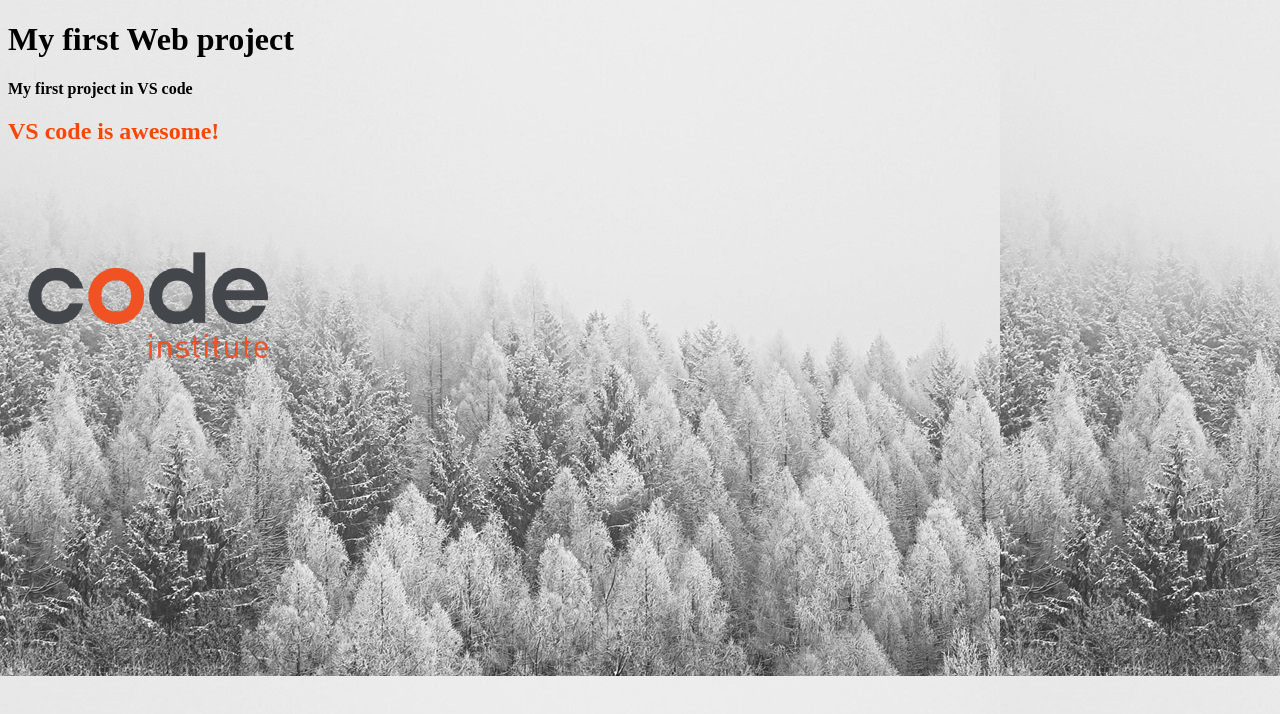
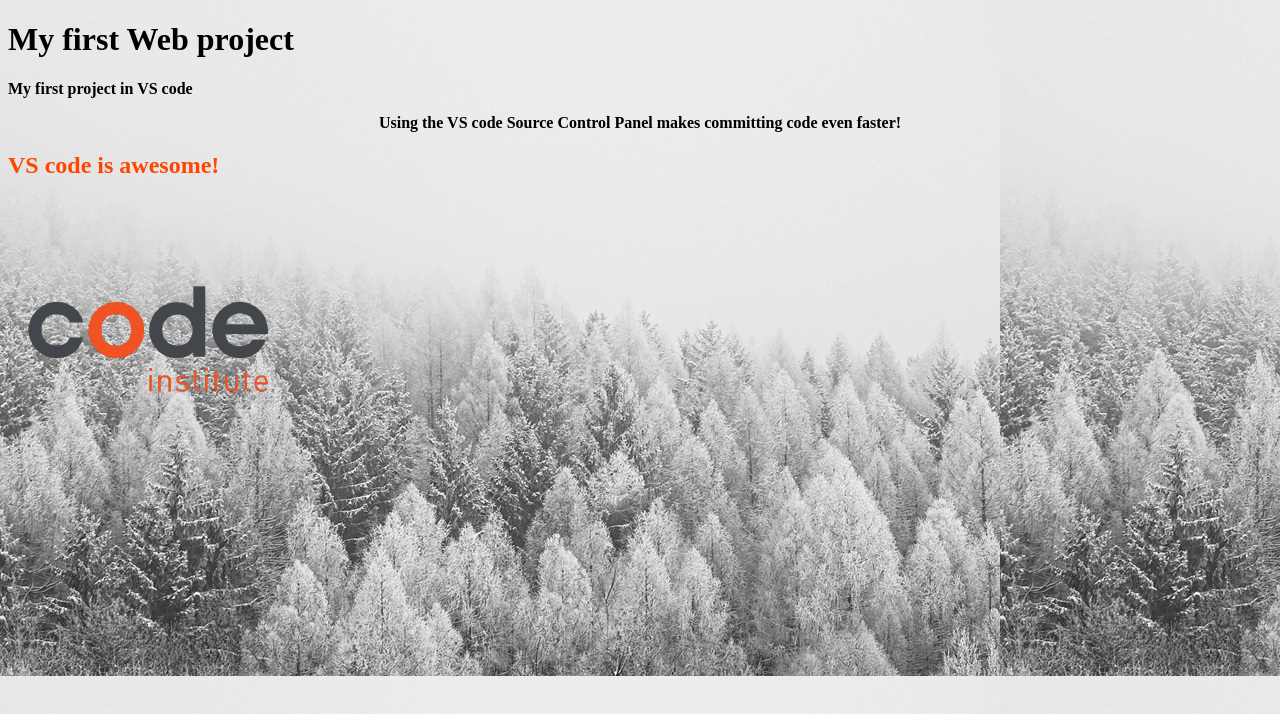
Before and after one commit to vcarpentier/my-first-web-project, a plain HTML site: page index.html in a window 1280 px wide. Drawn offline with Linux system fonts and the light colour scheme.

Commit message:
Add VS code paragraph and center text via css

```diff
--- a/assets/css/styles.css
+++ b/assets/css/styles.css
@@ -10,3 +10,7 @@ p {
 h2 {
     color: orangered;
 }
+
+.text-center {
+    text-align: center;
+}
--- a/index.html
+++ b/index.html
@@ -9,6 +9,7 @@
 <body>
     <h1>My first Web project</h1>
     <p>My first project in VS code</p>
+    <p class="text-center">Using the VS code Source Control Panel makes committing code even faster!</p>
     <h2>VS code is awesome!</h2>
     <img src="assets/images/01-02-02_ci-logo.png">
 </body>
```
